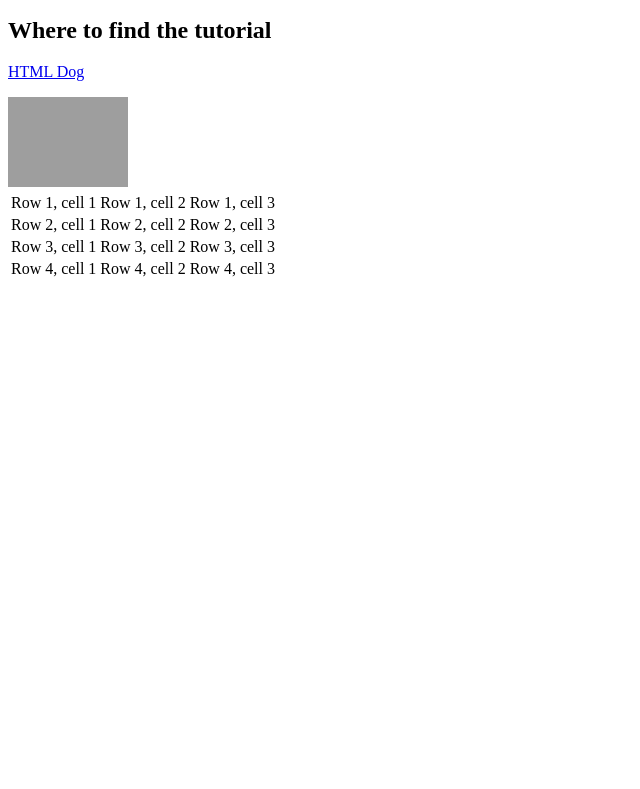
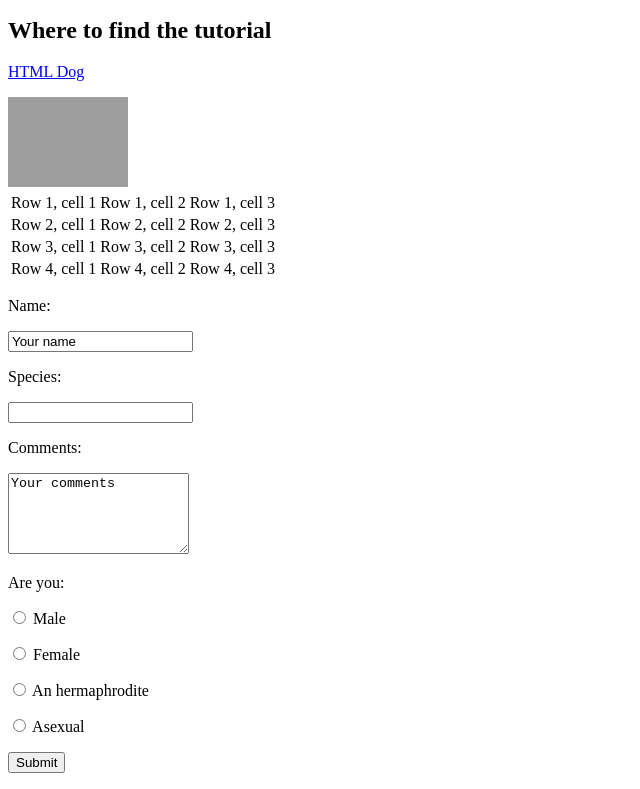
Before and after one commit to andreynho2006/html_dog, a plain HTML site: page index.html in a window 1280 px wide. Shown: the part 391-1180 px from the top of the page, without its empty margins (0-640 px from the left). Before the commit the page ends 800 px from the top, so only its background shows below. Drawn offline with Linux system fonts and the light colour scheme; grey boxes are pictures that could not be loaded.

Commit message:
add a form tag

```diff
--- a/index.html
+++ b/index.html
@@ -52,5 +52,27 @@
         </tr>
       </table>
 
+      <form action="contactus.php" method="post">
+
+        <p>Name:</p>
+        <p><input type="text" name="name" value="Your name"></p>
+
+        <p>Species:</p>
+        <p><input name="species"></p>
+        <!-- remember: 'type="text"' isn't actually necessary -->
+
+        <p>Comments: </p>
+        <p><textarea name="comments" rows="5" cols="20">Your comments</textarea></p>
+
+        <p>Are you:</p>
+        <p><input type="radio" name="areyou" value="male"> Male</p>
+        <p><input type="radio" name="areyou" value="female"> Female</p>
+        <p><input type="radio" name="areyou" value="hermaphrodite"> An hermaphrodite</p>
+        <p><input type="radio" name="areyou" value="asexual"> Asexual</p>
+
+        <p><input type="submit"></p>
+
+      </form>
+
 </body>
 </html>
```
